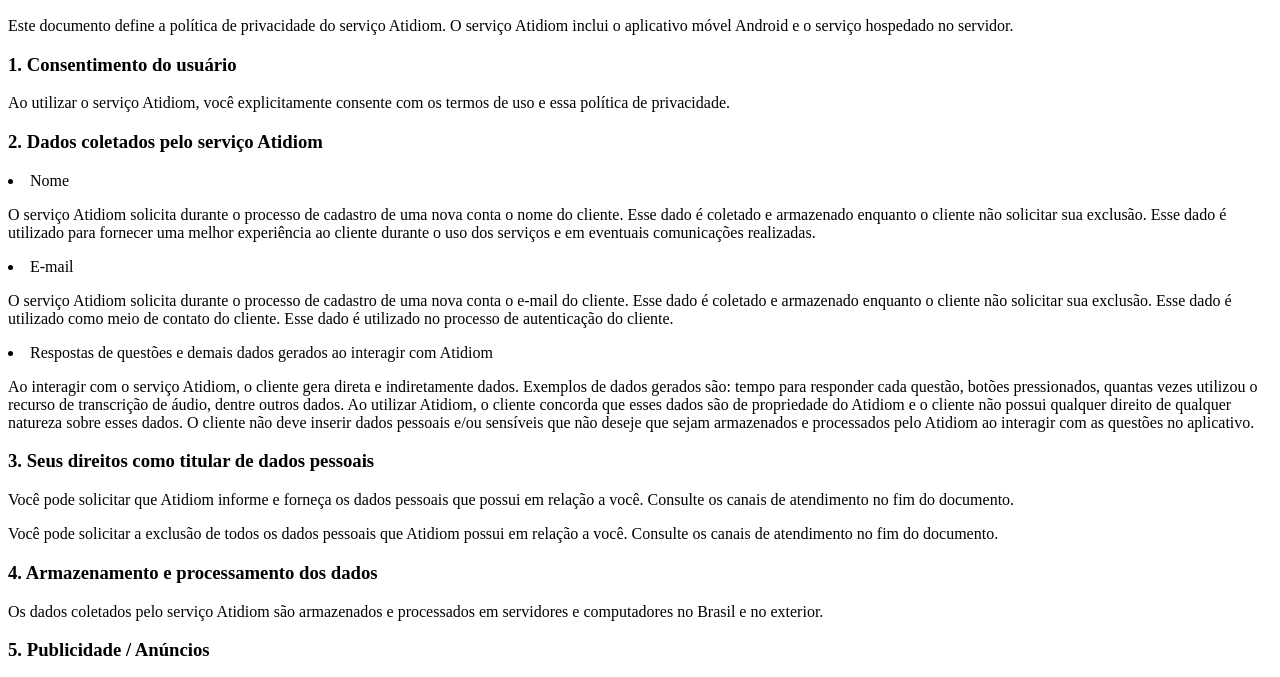
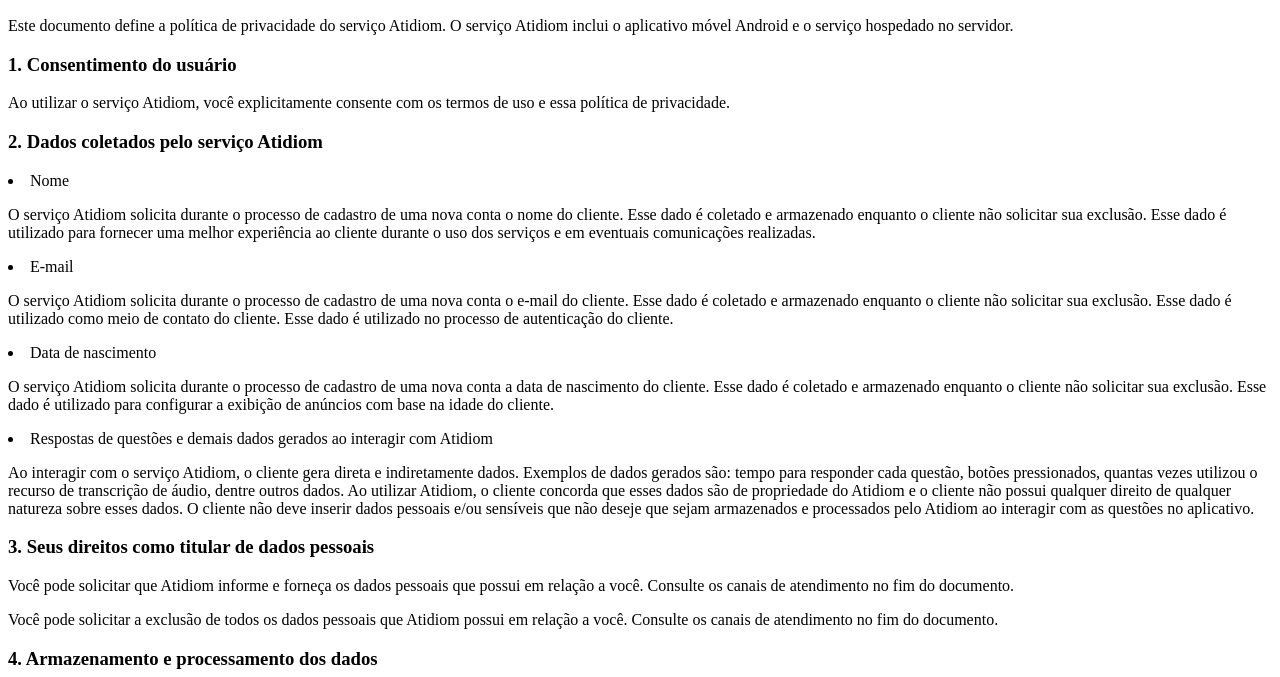
Before and after one commit to gabrielsantos19/atidiom_website, a plain HTML site: page privacy_policy.html in a window 1280 px wide. Shown: the part 110-787 px from the top of the page. Drawn offline with Linux system fonts and the light colour scheme.

Commit message:
Update privacy_policy.html

```diff
--- a/privacy_policy.html
+++ b/privacy_policy.html
@@ -31,6 +31,14 @@ O serviço Atidiom solicita durante o processo de cadastro de uma nova conta o n
 <p>
 O serviço Atidiom solicita durante o processo de cadastro de uma nova conta o e-mail do cliente. Esse dado é coletado e armazenado enquanto o cliente não solicitar sua exclusão.
 Esse dado é utilizado como meio de contato do cliente. Esse dado é utilizado no processo de autenticação do cliente.
+</p>
+
+<li>
+    Data de nascimento
+</li>
+<p>
+O serviço Atidiom solicita durante o processo de cadastro de uma nova conta a data de nascimento do cliente. Esse dado é coletado e armazenado enquanto o cliente não solicitar sua exclusão.
+Esse dado é utilizado para configurar a exibição de anúncios com base na idade do cliente.
 </p>
 
 <li>
```
